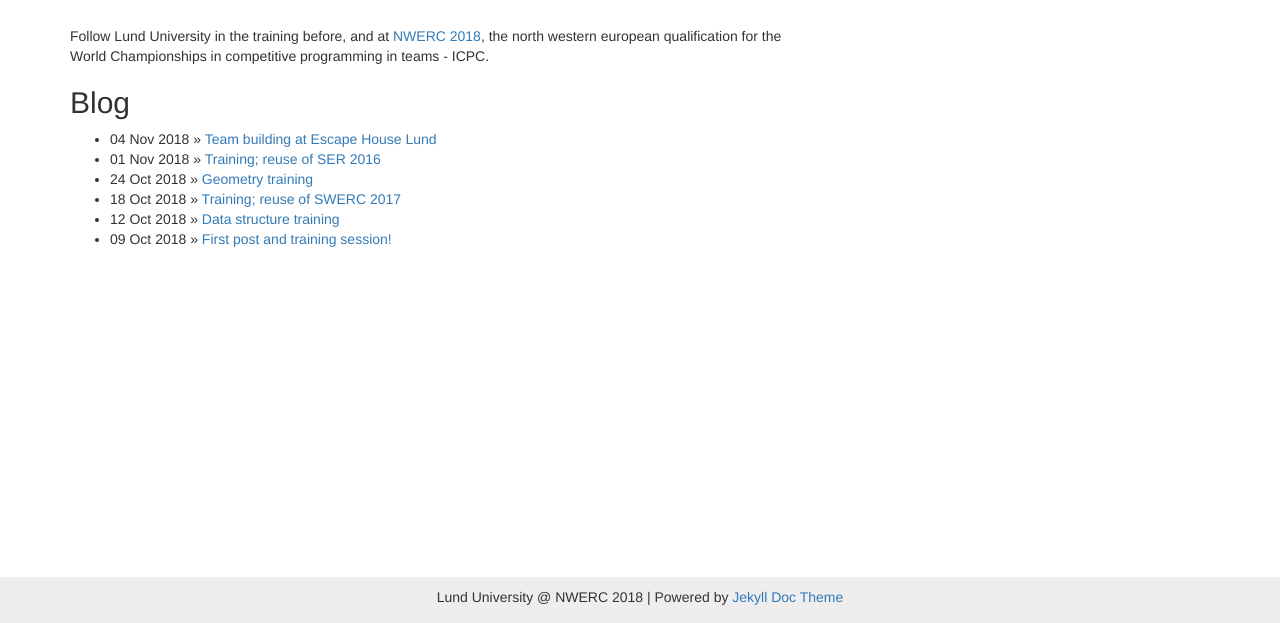
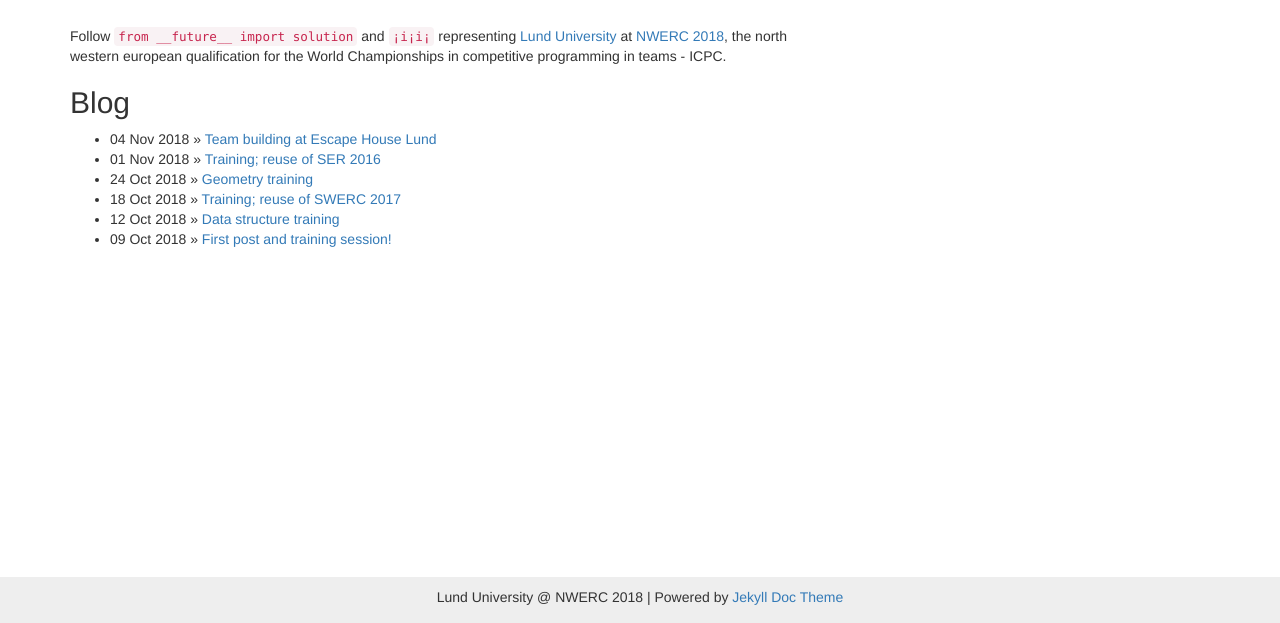
Before and after one commit to exoji2e/nwerc2018blog, a Jekyll site: the page built from index.md, in a window 1280 px wide, cut to the strip 277-900 px from the top of the page. Built offline with Jekyll 4.4.1, drawn with Linux system fonts in a browser that asks for light colours; nearby versions of some CDN libraries.

Commit message:
update start-page with more links

```diff
--- a/index.md
+++ b/index.md
@@ -2,7 +2,7 @@
 layout: page
 ---
 
-Follow Lund University in the training before, and at [NWERC 2018](http://www.nwerc.eu/), the north western european qualification for the World Championships in competitive programming in teams - ICPC.
+Follow [`from __future__ import solution`](/from_future) and [`¡i¡i¡`](/iiiii) representing [Lund University](https://www.lu.se/) at [NWERC 2018](http://www.nwerc.eu/), the north western european qualification for the World Championships in competitive programming in teams - ICPC.
 
 ## Blog
 <ul class="posts">
```
